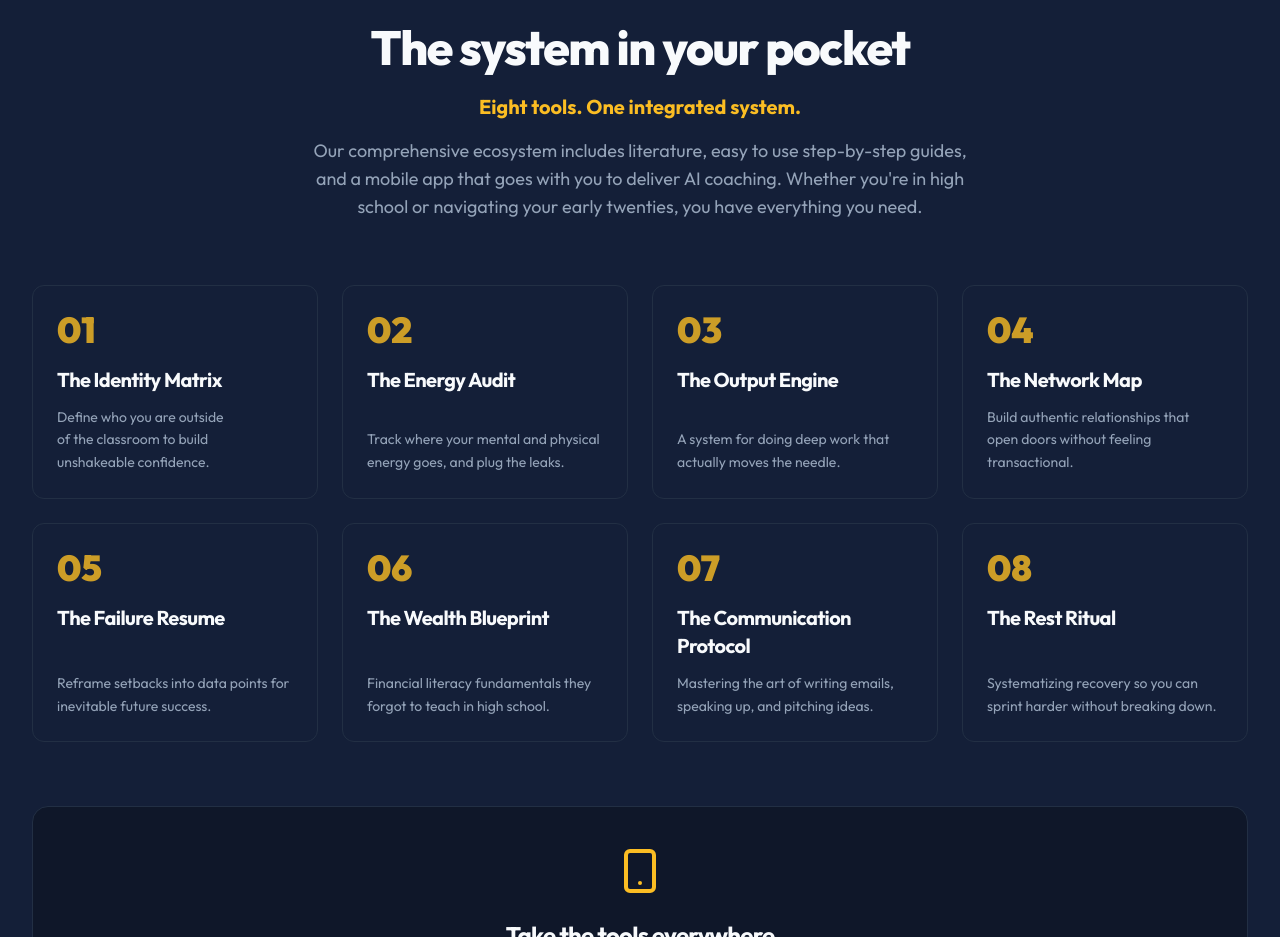
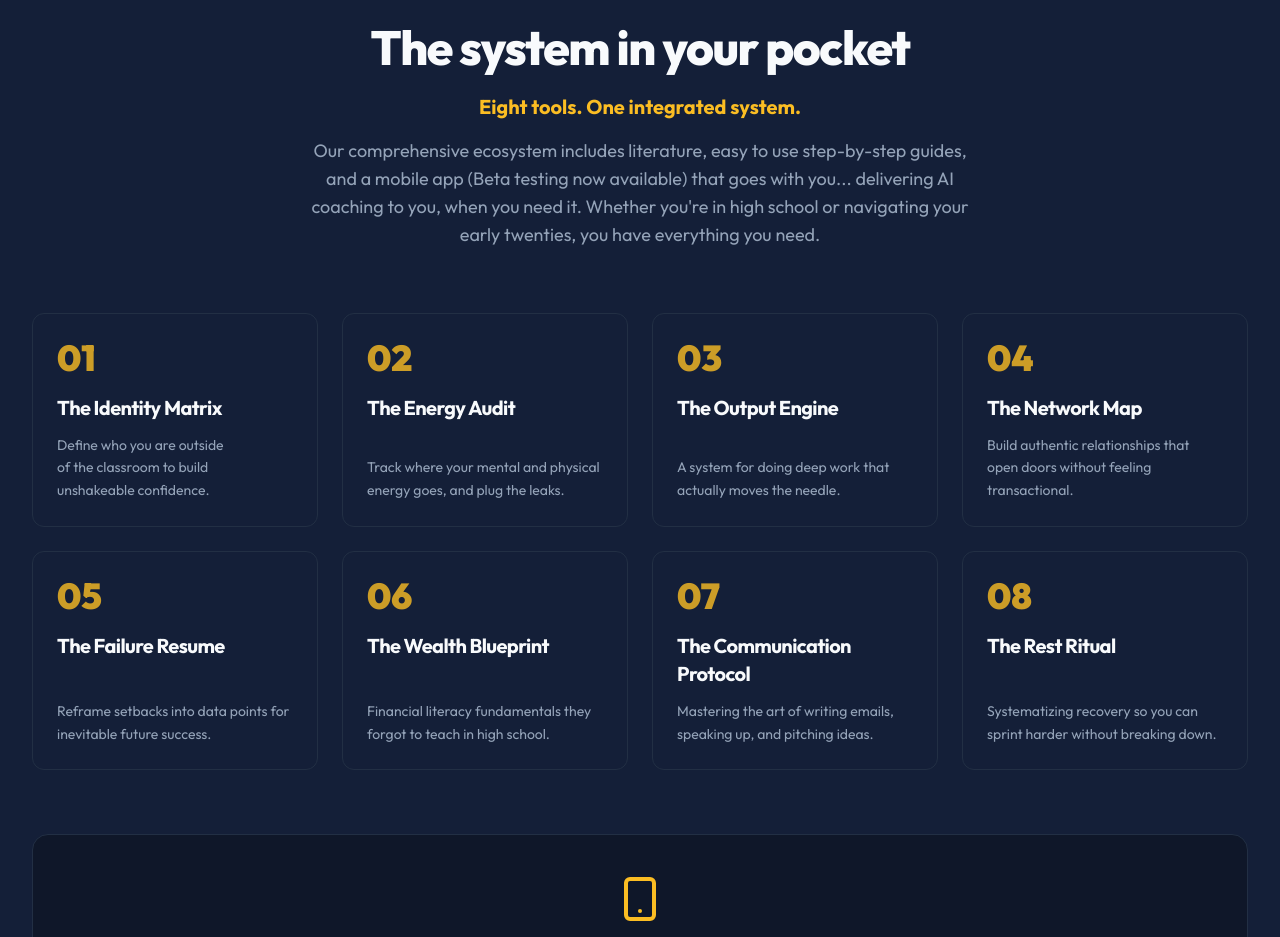
Before and after one commit to adambond1776-cmd/backup-hidden-genius-invitational, a React (Vite) app in the folder apps/web/: page / in a window 1280 px wide. Shown: the part 4700-5637 px from the top of the page. Built offline with nearby package versions, Linux system fonts and the light colour scheme; the HTML template or start-up script is replaced by a standard one; what pocketbase would draw is missing.

Commit message:
Update tools ecosystem copy
Co-authored-by: adambond1776-cmd <adambond1776-cmd@users.noreply.github.com>

```diff
--- a/apps/web/src/pages/HomePage.jsx
+++ b/apps/web/src/pages/HomePage.jsx
@@ -345,7 +345,7 @@ const HomePage = () => {
                 transition={{ delay: 0.2 }}
                 className="text-lg text-muted-foreground max-w-2xl mx-auto"
               >
-                Our comprehensive ecosystem includes literature, easy to use step-by-step guides, and a mobile app that goes with you to deliver AI coaching. Whether you're in high school or navigating your early twenties, you have everything you need.
+                Our comprehensive ecosystem includes literature, easy to use step-by-step guides, and a mobile app (Beta testing now available) that goes with you... delivering AI coaching to you, when you need it. Whether you're in high school or navigating your early twenties, you have everything you need.
               </motion.p>
             </div>
 
```
